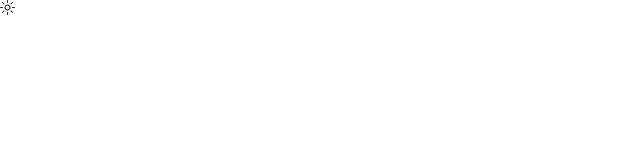
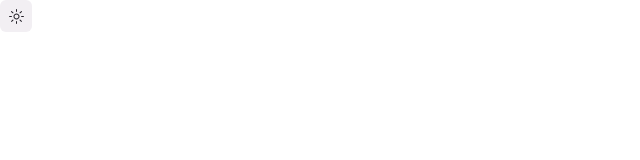
Before and after one commit to gabxyz/gabxyz_v2, a Next.js app: page / in a window 1280 px wide. Shown: the top 160 px of the page, without its empty margins (0-640 px from the left). Built offline with nearby package versions, Linux system fonts and the light colour scheme.

Commit message:
Refactor ThemeSwitcher styles

```diff
--- a/src/components/ThemeSwitcher/index.tsx
+++ b/src/components/ThemeSwitcher/index.tsx
@@ -18,11 +18,7 @@ const ThemeSwitcher = () => {
   }
 
   return (
-    <Box
-      css={{
-        padding: '$4'
-      }}
-    >
+    <Box>
       <S.Toggle
         defaultPressed={theme === 'dark'}
         onPressedChange={() => setTheme(theme === 'light' ? 'dark' : 'light')}
--- a/src/components/ThemeSwitcher/styles.ts
+++ b/src/components/ThemeSwitcher/styles.ts
@@ -4,11 +4,16 @@ import * as TogglePrimitive from '@radix-ui/react-toggle'
 
 export const Toggle = styled(TogglePrimitive.Root, {
   all: 'unset',
-  bc: '$slate3',
-  color: '$slate12',
-  size: '$6',
+  bc: '$mauve3',
+  color: '$mauve12',
+  size: '$medium',
   br: '$2',
   display: 'flex',
   alignItems: 'center',
-  justifyContent: 'center'
+  justifyContent: 'center',
+  cursor: 'pointer',
+  '&:hover': {
+    bc: '$mauve4'
+  },
+  '&:focus': { boxShadow: `0 0 0 1px $colors$mauve8` }
 })
```
